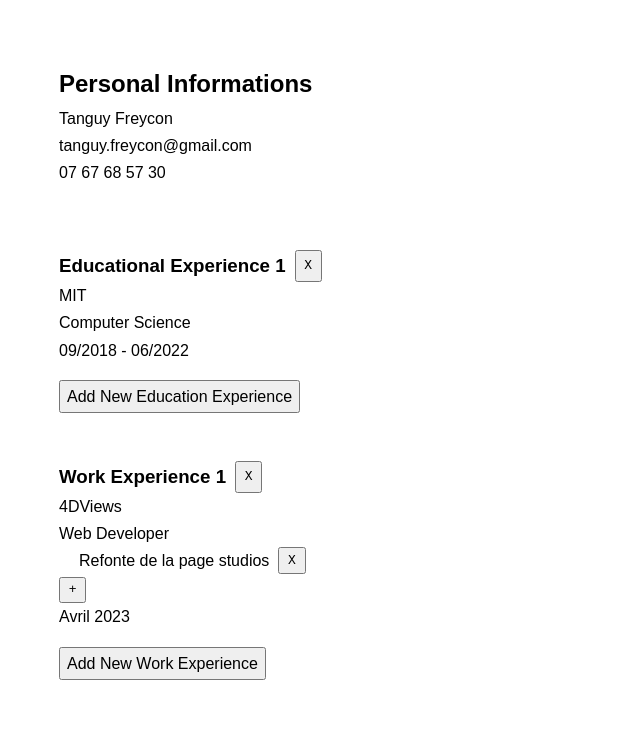
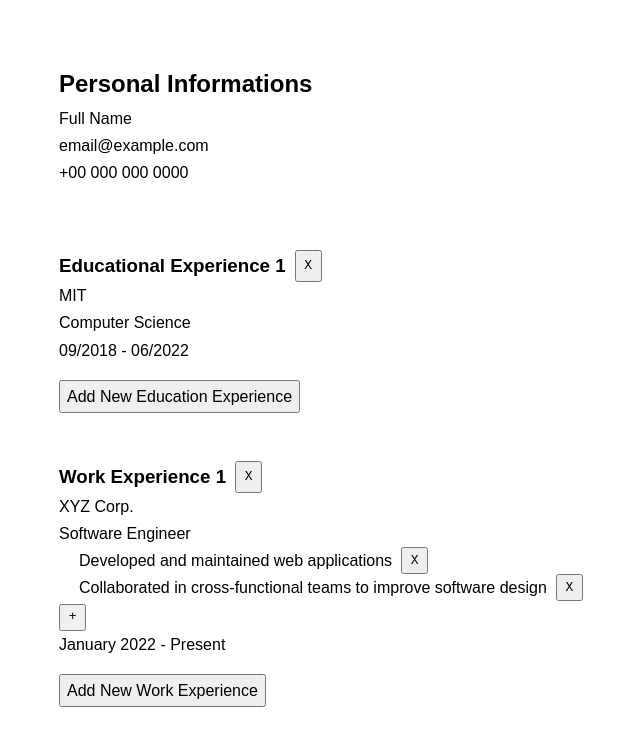
Before and after one commit to OignonFugace/TOP__cv-project, a React (Create React App) app: page / in a window 1280 px wide. Shown: the top 746 px of the page, without its empty margins (197-837 px from the left). Built offline with nearby package versions, Linux system fonts and the light colour scheme.

Commit message:
feat: Update default informations

```diff
--- a/src/components/Experience.js
+++ b/src/components/Experience.js
@@ -4,15 +4,19 @@ import uniqid from "uniqid";
 
 const defaultExperience = {
   id: uniqid(),
-  companyName: "4DViews",
-  positionTitle: "Web Developer",
+  companyName: "XYZ Corp.",
+  positionTitle: "Software Engineer",
   mainTasks: [
     {
       id: uniqid(),
-      text: "Refonte de la page studios",
+      text: "Developed and maintained web applications",
+    },
+    {
+      id: uniqid(),
+      text: "Collaborated in cross-functional teams to improve software design",
     },
   ],
-  workPeriod: "Avril 2023",
+  workPeriod: "January 2022 - Present",
 };
 
 export default class Experience extends Component {
--- a/src/components/PersonalInformation.js
+++ b/src/components/PersonalInformation.js
@@ -6,9 +6,9 @@ export default class PersonalInformation extends Component {
     super();
     this.state = {
       personalInfo: {
-        fullName: "Tanguy Freycon",
-        email: "tanguy.freycon@gmail.com",
-        phoneNumber: "07 67 68 57 30",
+        fullName: "Full Name",
+        email: "email@example.com",
+        phoneNumber: "+00 000 000 0000",
       },
     };
   }
```
